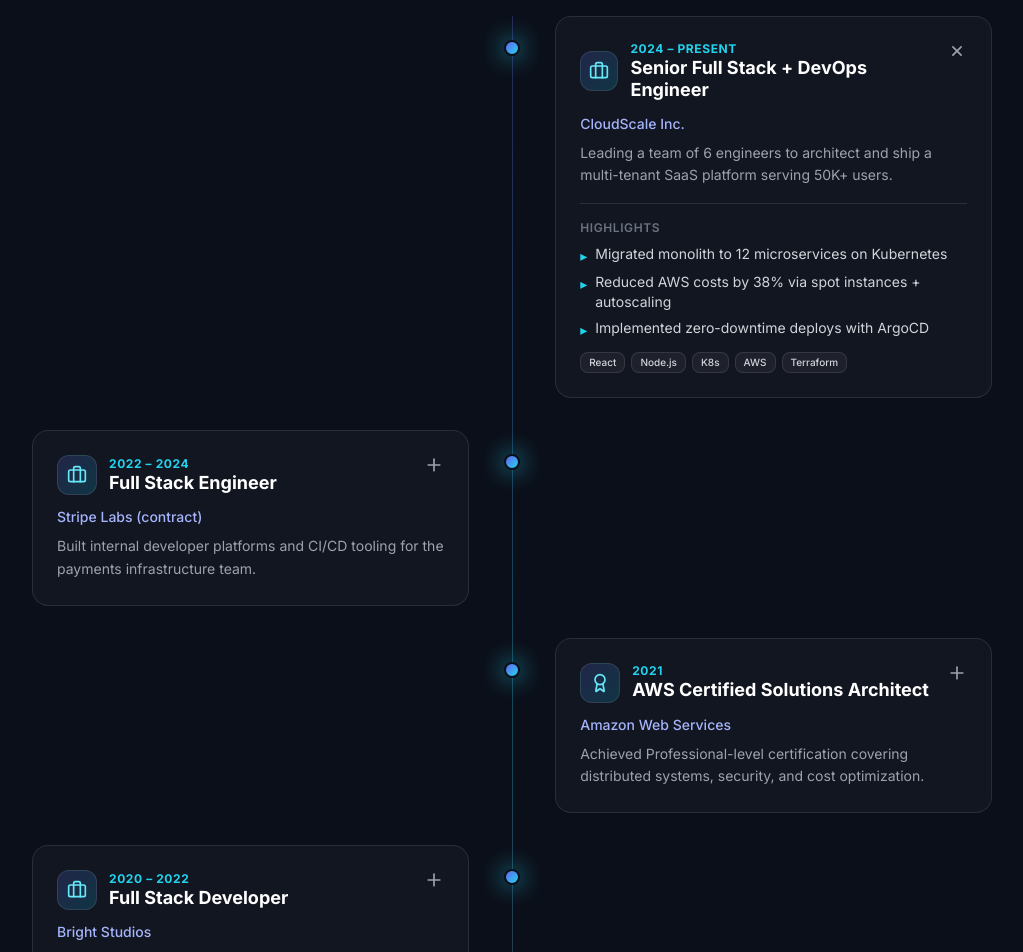
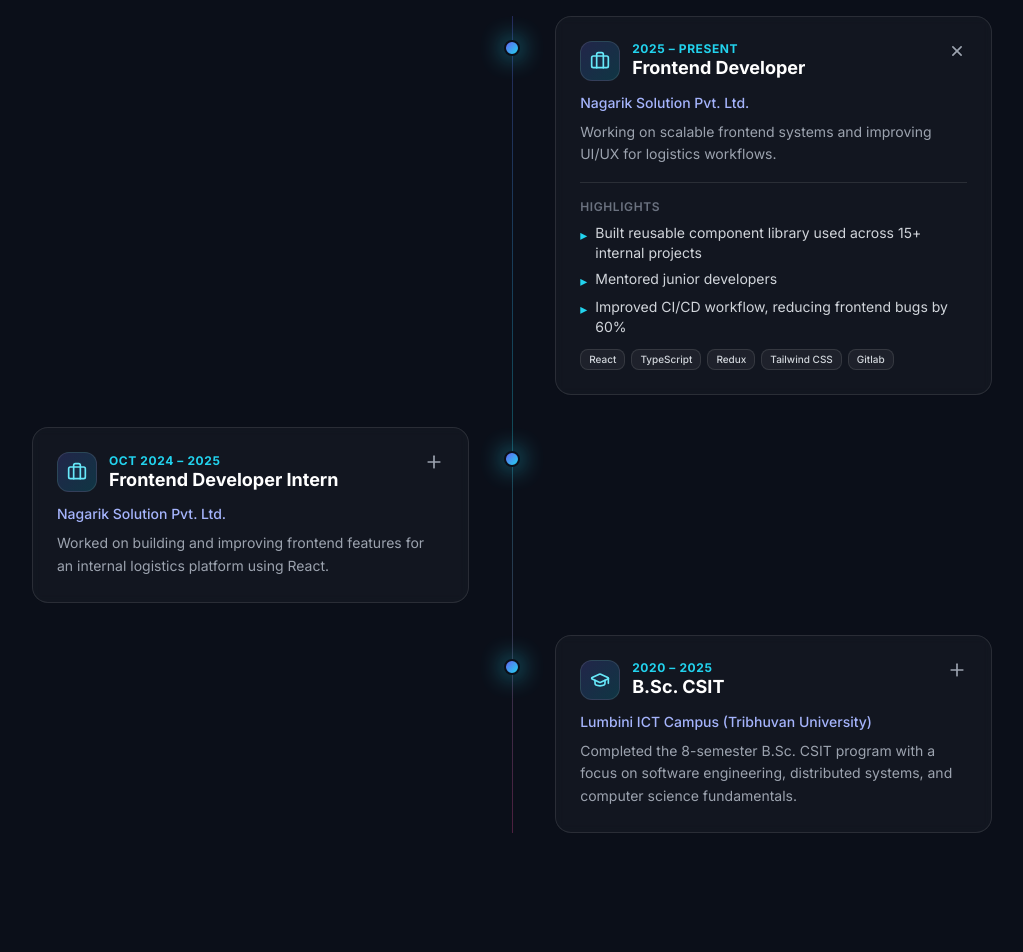
Before and after one commit to rch28/rch28.github.io, a React (Vite) app: page / in a window 1280 px wide. Shown: the part 4760-5712 px from the top of the page, without its empty margins (128-1151 px from the left). Built offline with nearby package versions, Linux system fonts and the light colour scheme.

Commit message:
update timeline

```diff
--- a/src/components/portfolio/Timeline.tsx
+++ b/src/components/portfolio/Timeline.tsx
@@ -1,72 +1,83 @@
-import React, { useState } from 'react';
-import { Briefcase, GraduationCap, Award, Plus } from 'lucide-react';
+import React, { useState } from "react";
+import { Briefcase, GraduationCap, Award, Plus } from "lucide-react";
 
 const items = [
+  // {
+  //   year: "2024 – Present",
+  //   title: "Senior Full Stack + DevOps Engineer",
+  //   org: "CloudScale Inc.",
+  //   type: "work" as const,
+  //   desc: "Leading a team of 6 engineers to architect and ship a multi-tenant SaaS platform serving 50K+ users.",
+  //   achievements: [
+  //     "Migrated monolith to 12 microservices on Kubernetes",
+  //     "Reduced AWS costs by 38% via spot instances + autoscaling",
+  //     "Implemented zero-downtime deploys with ArgoCD",
+  //   ],
+  //   tech: ["React", "Node.js", "K8s", "AWS", "Terraform"],
+  // },
+  // {
+  //   year: "2022 – 2024",
+  //   title: "Full Stack Engineer",
+  //   org: "Stripe Labs (contract)",
+  //   type: "work" as const,
+  //   desc: "Built internal developer platforms and CI/CD tooling for the payments infrastructure team.",
+  //   achievements: [
+  //     "Designed reusable GitHub Actions workflow library",
+  //     "Cut average deploy time from 22min to 4min",
+  //     "Authored 14 internal RFCs adopted org-wide",
+  //   ],
+  //   tech: ["Go", "TypeScript", "Docker", "GitHub Actions"],
+  // },
+  // {
+  //   year: "2021",
+  //   title: "AWS Certified Solutions Architect",
+  //   org: "Amazon Web Services",
+  //   type: "cert" as const,
+  //   desc: "Achieved Professional-level certification covering distributed systems, security, and cost optimization.",
+  //   achievements: ["Top 5% score globally"],
+  //   tech: ["AWS", "IAM", "VPC", "EKS"],
+  // },
   {
-    year: '2024 – Present',
-    title: 'Senior Full Stack + DevOps Engineer',
-    org: 'CloudScale Inc.',
-    type: 'work' as const,
-    desc: 'Leading a team of 6 engineers to architect and ship a multi-tenant SaaS platform serving 50K+ users.',
+    year: "2025 – Present",
+    title: "Frontend Developer",
+    org: "Nagarik Solution Pvt. Ltd.",
+    type: "work" as const,
+    desc: "Working on scalable frontend systems and improving UI/UX for logistics workflows.",
     achievements: [
-      'Migrated monolith to 12 microservices on Kubernetes',
-      'Reduced AWS costs by 38% via spot instances + autoscaling',
-      'Implemented zero-downtime deploys with ArgoCD',
+      "Built reusable component library used across 15+ internal projects",
+      "Mentored junior developers",
+      "Improved CI/CD workflow, reducing frontend bugs by 60%",
     ],
-    tech: ['React', 'Node.js', 'K8s', 'AWS', 'Terraform'],
+    tech: ["React", "TypeScript", "Redux", "Tailwind CSS", "Gitlab"],
   },
   {
-    year: '2022 – 2024',
-    title: 'Full Stack Engineer',
-    org: 'Stripe Labs (contract)',
-    type: 'work' as const,
-    desc: 'Built internal developer platforms and CI/CD tooling for the payments infrastructure team.',
-    achievements: [
-      'Designed reusable GitHub Actions workflow library',
-      'Cut average deploy time from 22min to 4min',
-      'Authored 14 internal RFCs adopted org-wide',
+    year: "Oct 2024 – 2025",
+    title: "Frontend Developer Intern",
+    org: "Nagarik Solution Pvt. Ltd.",
+    type: "work" as const,
+    desc: "Worked on building and improving frontend features for an internal logistics platform using React.",
+    achievements: ["Converted to full-time at end of internship"],
+    tech: [
+      "React",
+      "JavaScript",
+      "REST APIs",
+      "Redux/Toolkit",
+      "Tailwind CSS",
+      "Gitlab",
     ],
-    tech: ['Go', 'TypeScript', 'Docker', 'GitHub Actions'],
   },
   {
-    year: '2021',
-    title: 'AWS Certified Solutions Architect',
-    org: 'Amazon Web Services',
-    type: 'cert' as const,
-    desc: 'Achieved Professional-level certification covering distributed systems, security, and cost optimization.',
-    achievements: ['Top 5% score globally'],
-    tech: ['AWS', 'IAM', 'VPC', 'EKS'],
-  },
-  {
-    year: '2020 – 2022',
-    title: 'Full Stack Developer',
-    org: 'Bright Studios',
-    type: 'work' as const,
-    desc: 'Shipped 20+ client projects from e-commerce to fintech dashboards. Owned full delivery lifecycle.',
-    achievements: [
-      'Built reusable component library used across 15 projects',
-      'Mentored 4 junior developers',
-      'Introduced CI/CD reducing bugs by 60%',
+    year: "2020 – 2025",
+    title: "B.Sc. CSIT",
+    org: "Lumbini ICT Campus (Tribhuvan University)",
+    type: "edu" as const,
+    desc: "Completed the 8-semester B.Sc. CSIT program with a focus on software engineering, distributed systems, and computer science fundamentals.",
+    achievements: ["81.55% Aggregate", "Completed 8 Semesters"],
+    tech: [
+      "Data Structures & Algorithms",
+      "Database Systems",
+      "Software Engineering",
     ],
-    tech: ['React', 'Next.js', 'Django', 'Postgres'],
-  },
-  {
-    year: '2019',
-    title: 'Software Engineering Internship',
-    org: 'TechVerse',
-    type: 'work' as const,
-    desc: 'Built REST APIs and admin dashboards for an internal logistics platform.',
-    achievements: ['Converted to full-time at end of internship'],
-    tech: ['Node.js', 'Vue.js', 'MongoDB'],
-  },
-  {
-    year: '2017 – 2021',
-    title: 'B.Sc. Computer Science',
-    org: 'University of Technology',
-    type: 'edu' as const,
-    desc: 'Specialized in distributed systems and software engineering. Graduated with honors.',
-    achievements: ['GPA 3.85 / 4.0', "Dean's List 4 semesters"],
-    tech: ['Algorithms', 'Distributed Systems', 'OS'],
   },
 ];
 
@@ -87,7 +98,7 @@
             JOURNEY
           </div>
           <h2 className="text-4xl md:text-5xl font-bold text-white mb-4">
-            Experience &{' '}
+            Experience &{" "}
             <span className="bg-gradient-to-r from-pink-400 to-indigo-400 bg-clip-text text-transparent">
               Milestones
             </span>
@@ -110,7 +121,7 @@
                 <div
                   key={i}
                   className={`relative flex flex-col md:flex-row gap-6 ${
-                    isLeft ? 'md:flex-row' : 'md:flex-row-reverse'
+                    isLeft ? "md:flex-row" : "md:flex-row-reverse"
                   }`}
                 >
                   {/* Dot */}
@@ -146,12 +157,16 @@
                         </div>
                         <Plus
                           className={`w-5 h-5 text-gray-400 flex-shrink-0 transition-transform ${
-                            isOpen ? 'rotate-45' : ''
+                            isOpen ? "rotate-45" : ""
                           }`}
                         />
                       </div>
-                      <div className="text-sm text-indigo-300 font-medium mb-2">{item.org}</div>
-                      <p className="text-sm text-gray-400 leading-relaxed">{item.desc}</p>
+                      <div className="text-sm text-indigo-300 font-medium mb-2">
+                        {item.org}
+                      </div>
+                      <p className="text-sm text-gray-400 leading-relaxed">
+                        {item.desc}
+                      </p>
 
                       {isOpen && (
                         <div className="mt-4 pt-4 border-t border-white/10 space-y-3">
@@ -161,8 +176,13 @@
                             </div>
                             <ul className="space-y-1.5">
                               {item.achievements.map((a, ai) => (
-                                <li key={ai} className="flex gap-2 text-sm text-gray-300">
-                                  <span className="text-cyan-400 mt-0.5">▸</span>
+                                <li
+                                  key={ai}
+                                  className="flex gap-2 text-sm text-gray-300"
+                                >
+                                  <span className="text-cyan-400 mt-0.5">
+                                    ▸
+                                  </span>
                                   <span>{a}</span>
                                 </li>
                               ))}
```
